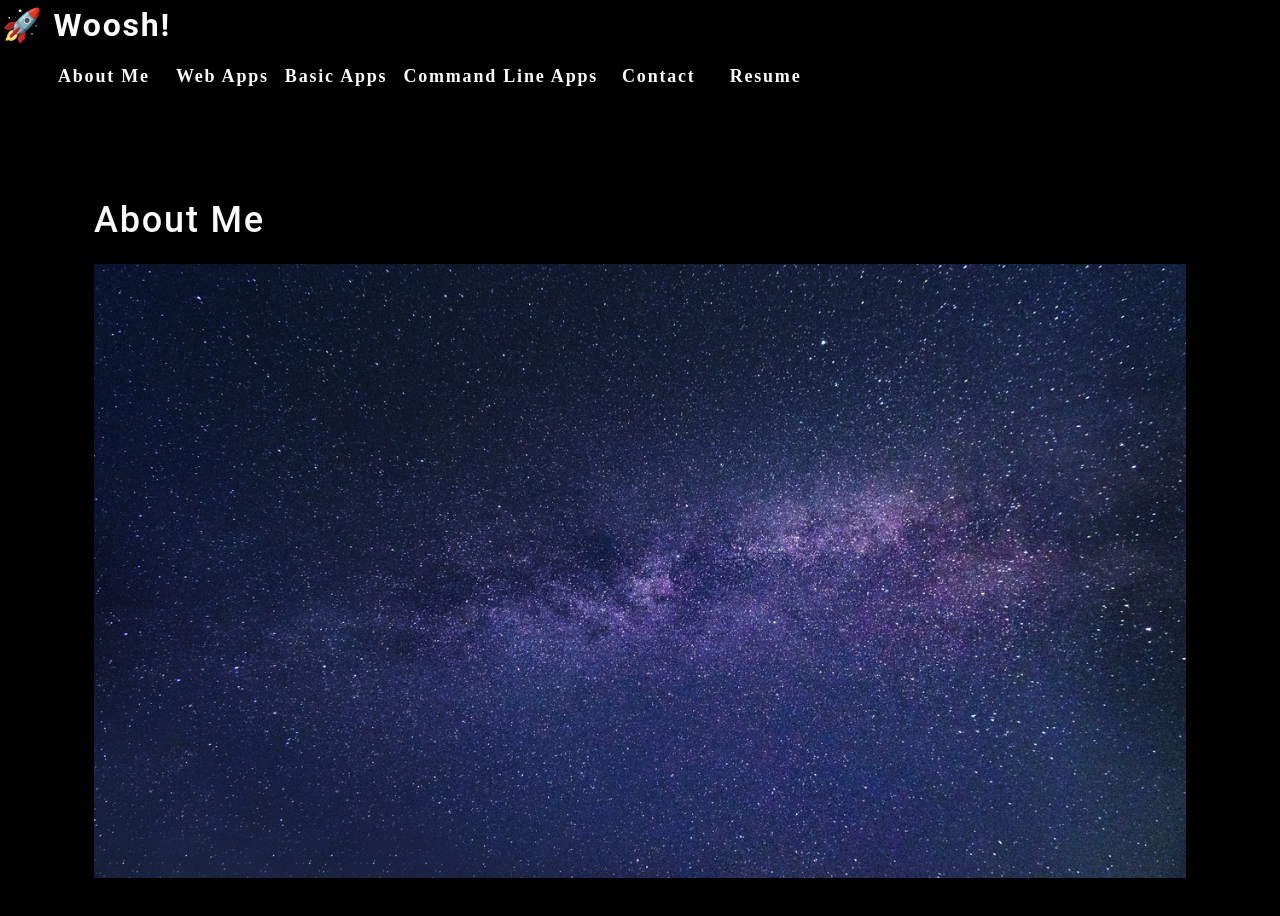
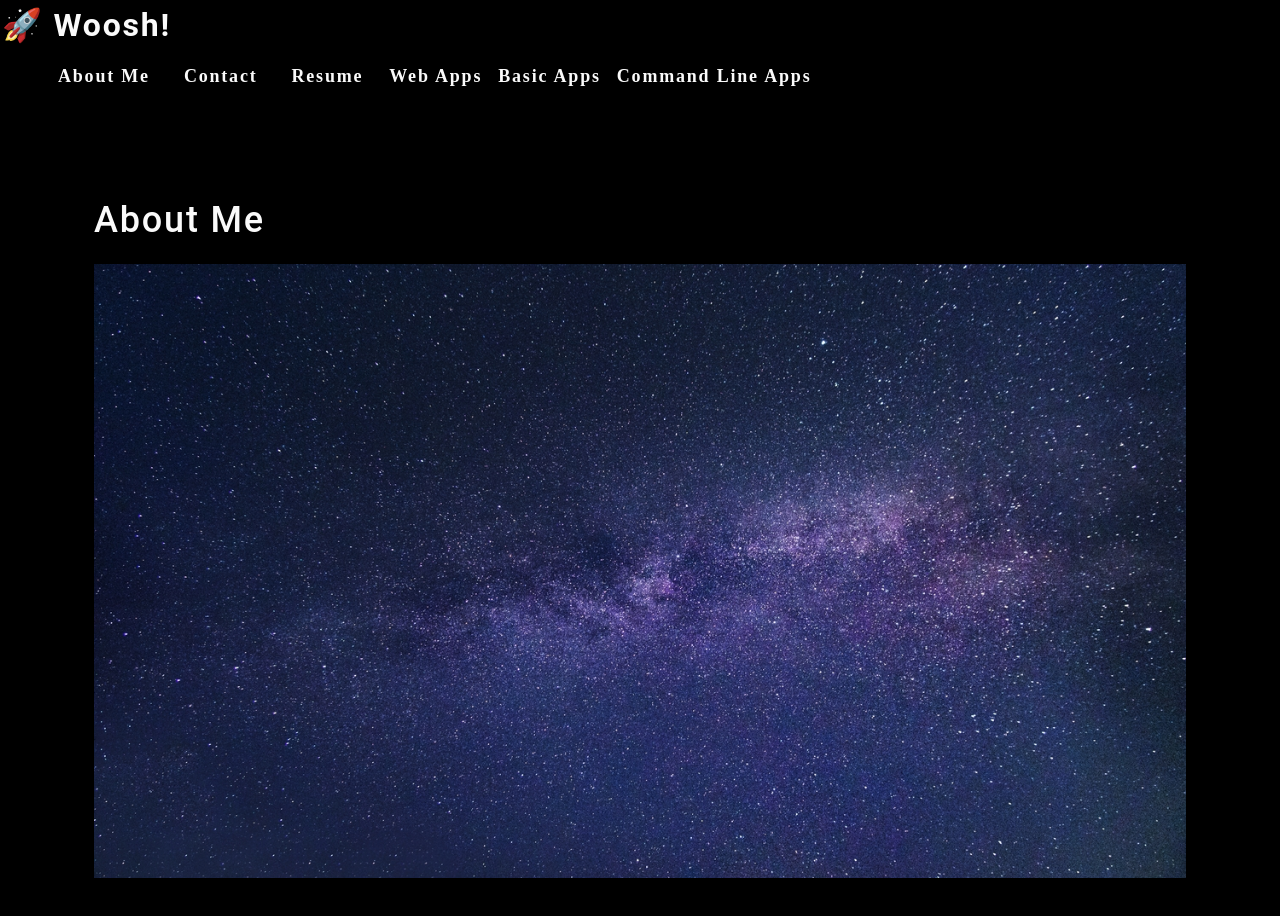
Before and after one commit to kanellakise/enchanted-relic, a React (Create React App) app: page / in a window 1280 px wide. Shown: the top 916 px of the page. Built offline with nearby package versions, Linux system fonts and the light colour scheme.

Commit message:
added categories to nav bar

```diff
--- a/src/components/Nav/index.js
+++ b/src/components/Nav/index.js
@@ -19,6 +19,9 @@ const categories = [
     }
   ]
 
+  function categorySelected(name) {
+    console.log(`${name} clicked`)
+  }
 
   return (
     <header>
@@ -34,22 +37,22 @@ const categories = [
               About Me
             </a>
           </li>
-            {categories.map((category) => (
-              <li
-                className="mx-1"
-                key={category.name}
-                >
-                  <span>
-                    {category.title}
-                  </span>
-                </li>
-            ))}
           <li className="mx-2">
             <span>Contact</span>
           </li>
           <li className="mx-2">
             <a href="https://drive.google.com/file/d/1rmrTVq4HOX8tmwCUQY8sUeiLhjWYpm3U/view?usp=sharing" target="about_blank">Resume</a>
           </li>
+          {categories.map((category) => (
+            <li
+              className="mx-1"
+              key={category.name}
+            >
+              <span onClick={() => categorySelected(category.name)}>
+                {category.title}
+              </span>
+            </li>
+          ))}
         </ul>
       </nav>
     </header>
```
Lines whose indentation alone changed are shown as unchanged.
